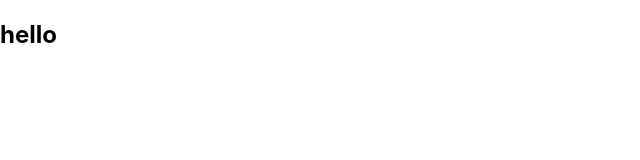
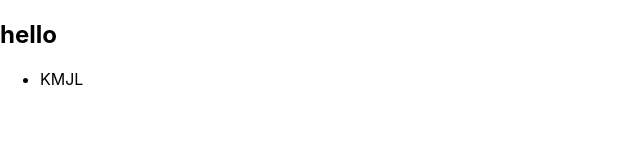
Before and after one commit to AbhaySinghDev2/github-action, a React (Create React App) app: page / in a window 1280 px wide. Shown: the top 160 px of the page, without its empty margins (0-640 px from the left). Built offline with nearby package versions, Linux system fonts and the light colour scheme.

Commit message:
feat: add kmjl

```diff
--- a/src/App.js
+++ b/src/App.js
@@ -3,7 +3,13 @@ import './App.css';
 function App() {
 
   return (
+    <>
     <h2>hello</h2>
+    <ul>
+      <li>KMJL</li>
+    </ul>
+    </>
+
   );
 }
 
```
